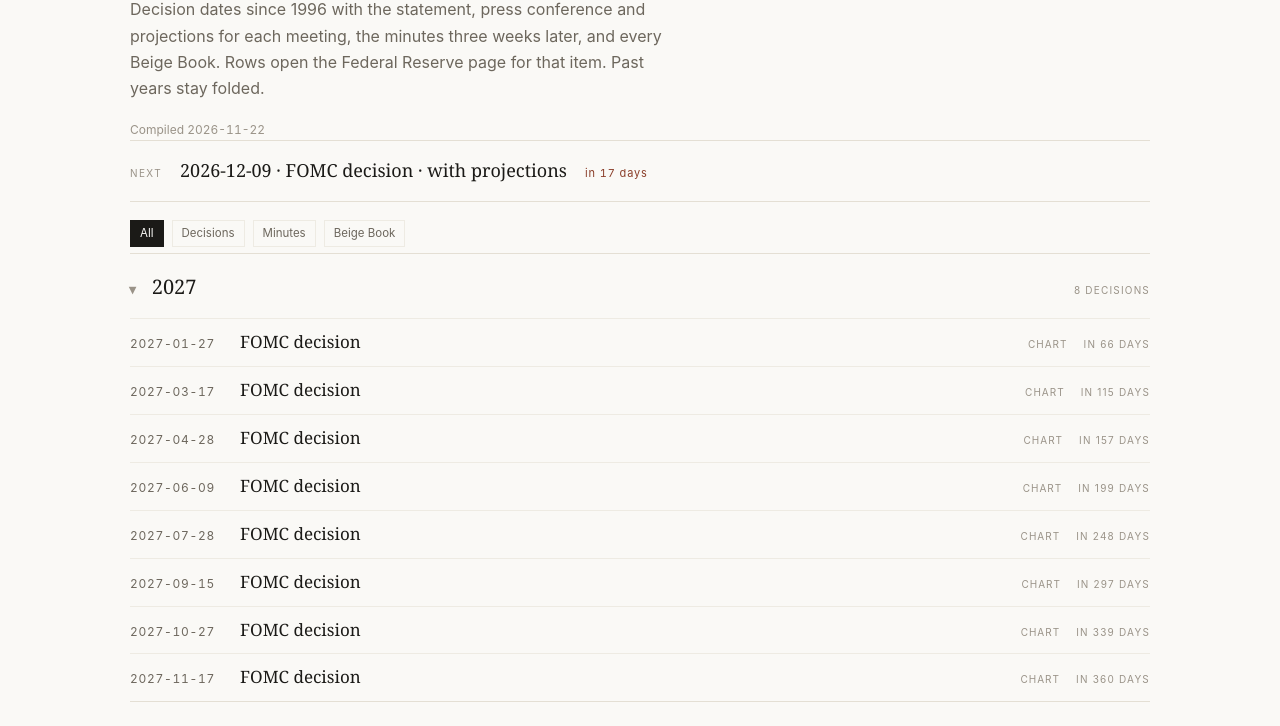
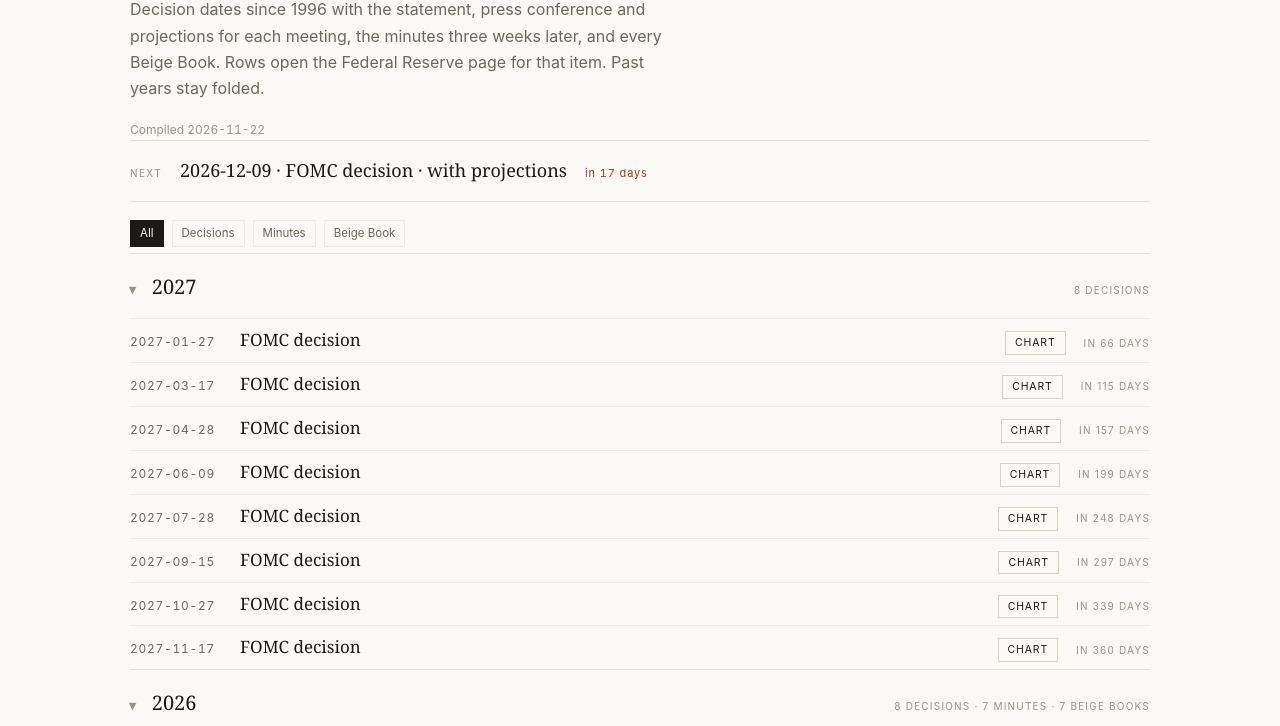
Before and after one commit to yanyintingyou/fomcdata-site, a plain HTML site: page public/calendar.html in a window 1280 px wide. Shown: the part 191-917 px from the top of the page. Drawn offline with Linux system fonts and the light colour scheme.

Commit message:
Turn calendar row links into bordered buttons

```diff
--- a/public/style.css
+++ b/public/style.css
@@ -855,7 +855,7 @@ footer a:hover {
   grid-template-columns: 96px minmax(0, 1fr) auto;
   gap: 14px;
   align-items: baseline;
-  padding: 9px 0;
+  padding: 7px 0;
   border-top: 1px solid var(--hair);
 }
 
@@ -884,32 +884,36 @@ footer a:hover {
 }
 
 .cal-out {
-  font-size: 10px;
-  color: var(--dim);
+  font-size: 11px;
+  color: var(--accent);
   margin-left: 6px;
   vertical-align: 2px;
 }
 
 .cal-side {
   display: flex;
-  gap: 16px;
-  align-items: baseline;
+  gap: 18px;
+  align-items: center;
   justify-content: flex-end;
 }
 
-.cal-links { display: flex; gap: 12px; }
+.cal-links { display: flex; gap: 7px; }
 
 .cal-links a {
-  font-size: 10px;
-  letter-spacing: 0.1em;
+  display: inline-block;
+  padding: 3px 9px;
+  font-size: 10.5px;
+  letter-spacing: 0.08em;
+  line-height: 1.5;
   text-transform: uppercase;
-  color: var(--dim);
+  color: var(--ink);
   text-decoration: none;
-  border-bottom: 1px solid transparent;
+  border: 1px solid #d9d3c6;
   white-space: nowrap;
+  transition: color 0.16s ease, border-color 0.16s ease;
 }
 
-.cal-links a:hover { color: var(--accent); border-bottom-color: var(--accent); }
+.cal-links a:hover { color: var(--accent); border-color: var(--accent); }
 
 .cal-tag {
   font-size: 10px;
```
